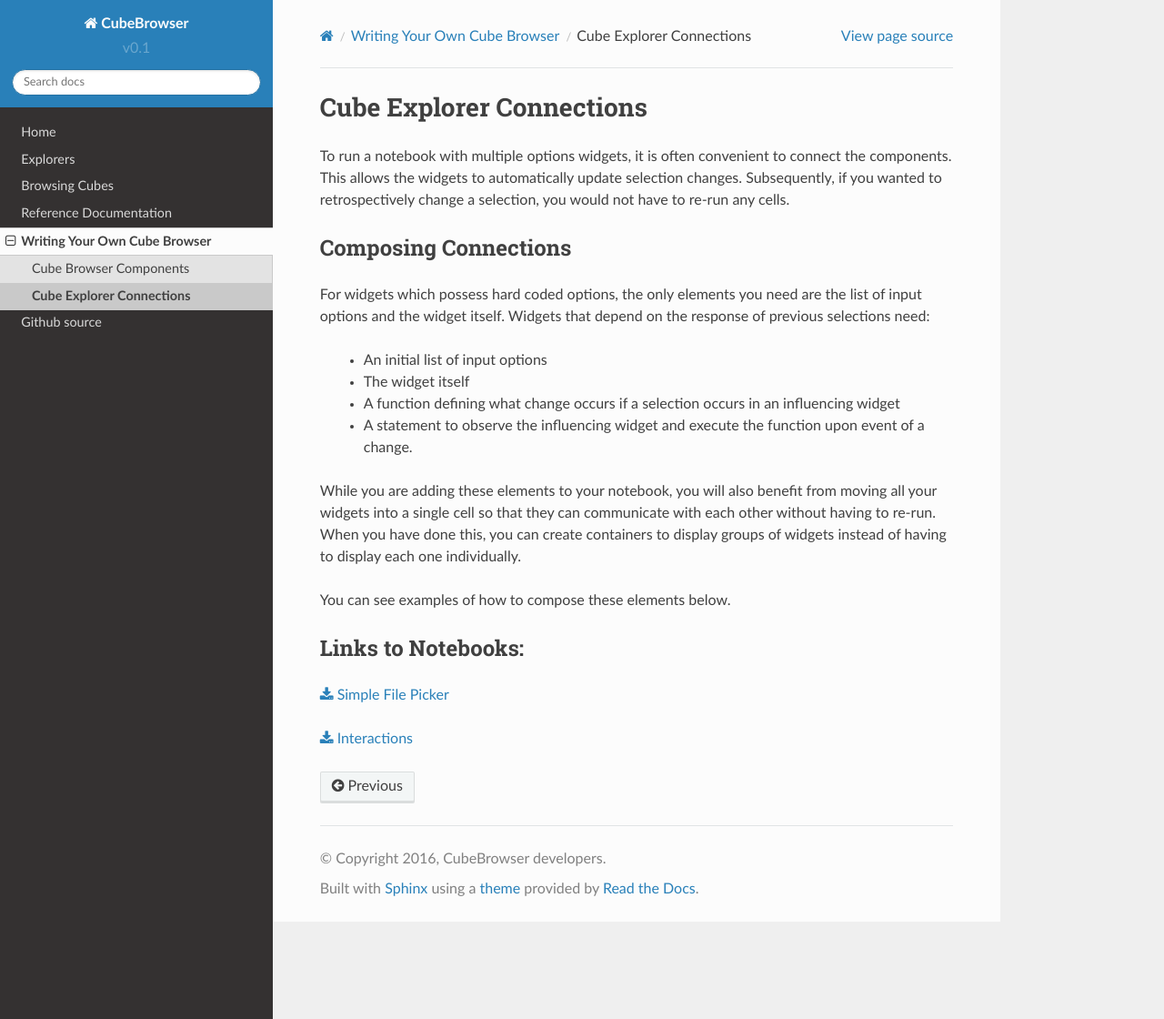
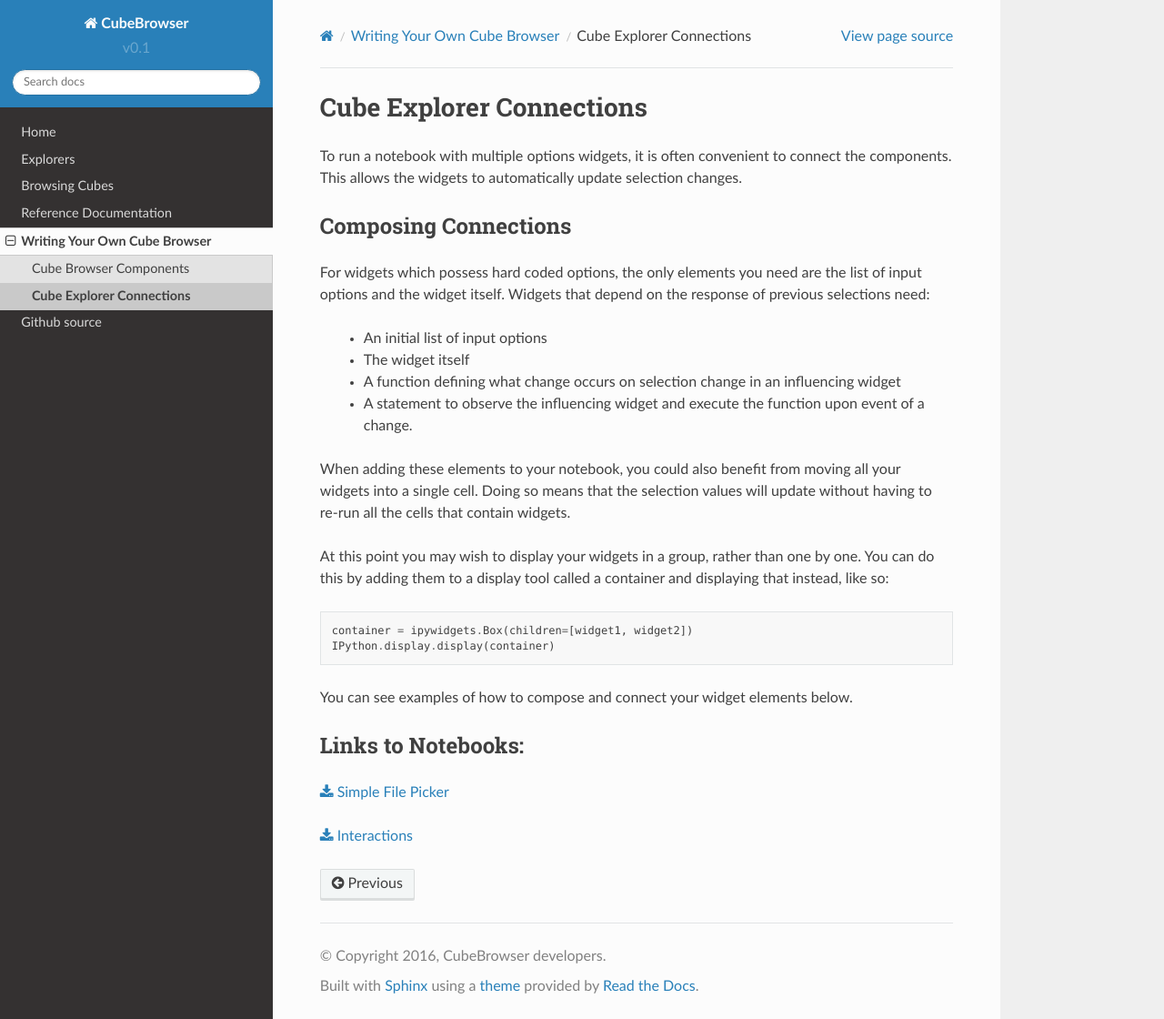
Before and after one commit to SciTools/cube_browser, a Sphinx documentation site: the page built from doc/write_your_own/connections/intro.rst, in a window 1280 px wide and 1120 px high. Shown: the whole window at 91% size. Built offline with Sphinx 7.4.7 and the Read the Docs theme 2.0.0, drawn with Linux system fonts in a browser that asks for light colours.

Commit message:
Pete's suggestions completed

```diff
--- a/doc/write_your_own/connections/intro.rst
+++ b/doc/write_your_own/connections/intro.rst
@@ -2,7 +2,7 @@ Cube Explorer Connections
 =========================
 
 To run a notebook with multiple options widgets, it is often convenient to connect the components.  This allows the widgets to automatically update selection changes.
-Subsequently, if you wanted to retrospectively change a selection, you would not have to re-run any cells.
+
 
 Composing Connections
 ---------------------
@@ -11,13 +11,21 @@ For widgets which possess hard coded options, the only elements you need are the
 Widgets that depend on the response of previous selections need:
     - An initial list of input options
     - The widget itself
-    - A function defining what change occurs if a selection occurs in an influencing widget
+    - A function defining what change occurs on selection change in an influencing widget
     - A statement to observe the influencing widget and execute the function upon event of a change.
 
-While you are adding these elements to your notebook, you will also benefit from moving all your widgets into a single cell so that they can communicate with each other without having to re-run.
-When you have done this, you can create containers to display groups of widgets instead of having to display each one individually.
+When adding these elements to your notebook, you could also benefit from moving all your widgets into a single cell.
+Doing so means that the selection values will update without having to re-run all the cells that contain widgets.
 
-You can see examples of how to compose these elements below.
+At this point you may wish to display your widgets in a group, rather than one by one.
+You can do this by adding them to a display tool called a container and displaying that instead, like so::
+
+    container = ipywidgets.Box(children=[widget1, widget2])
+    IPython.display.display(container)
+
+
+
+You can see examples of how to compose and connect your widget elements below.
 
 Links to Notebooks:
 -------------------
```
Also changed, not shown: doc/write_your_own/connections/interactions_2.ipynb.
